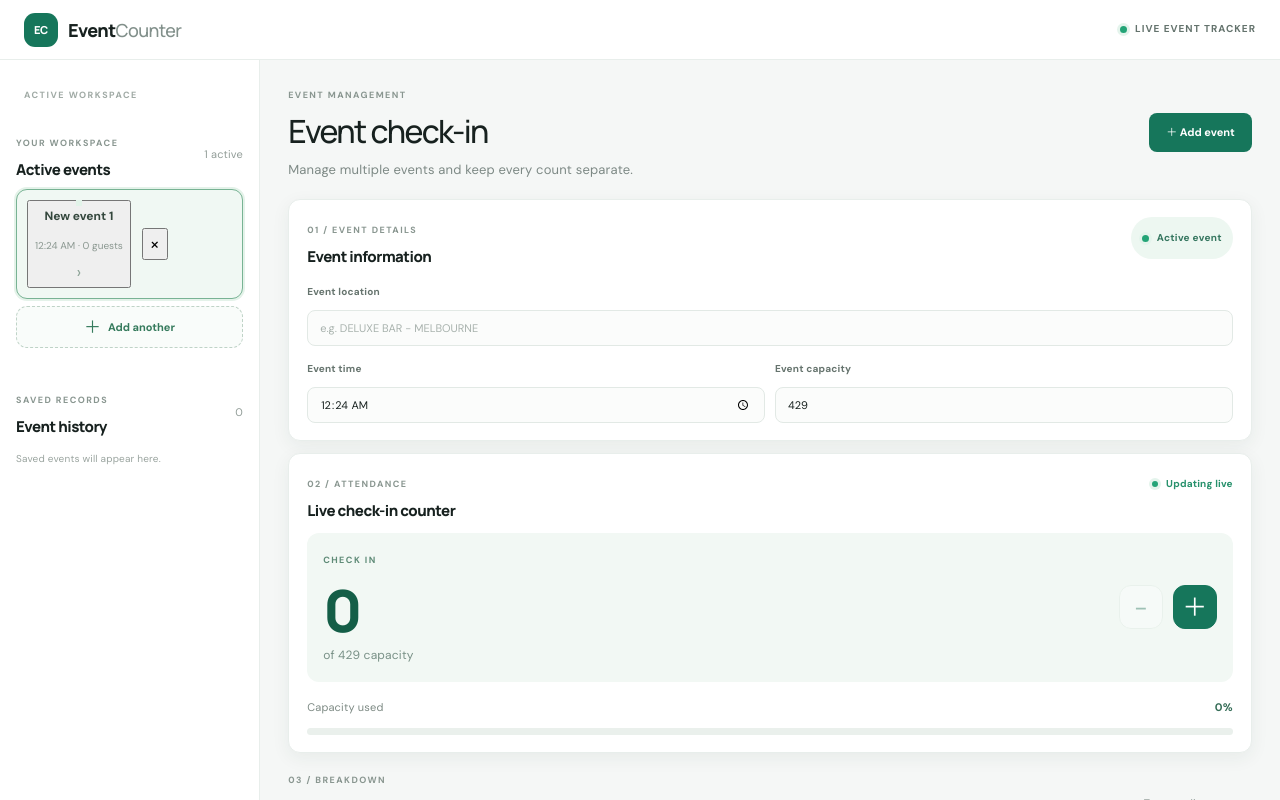
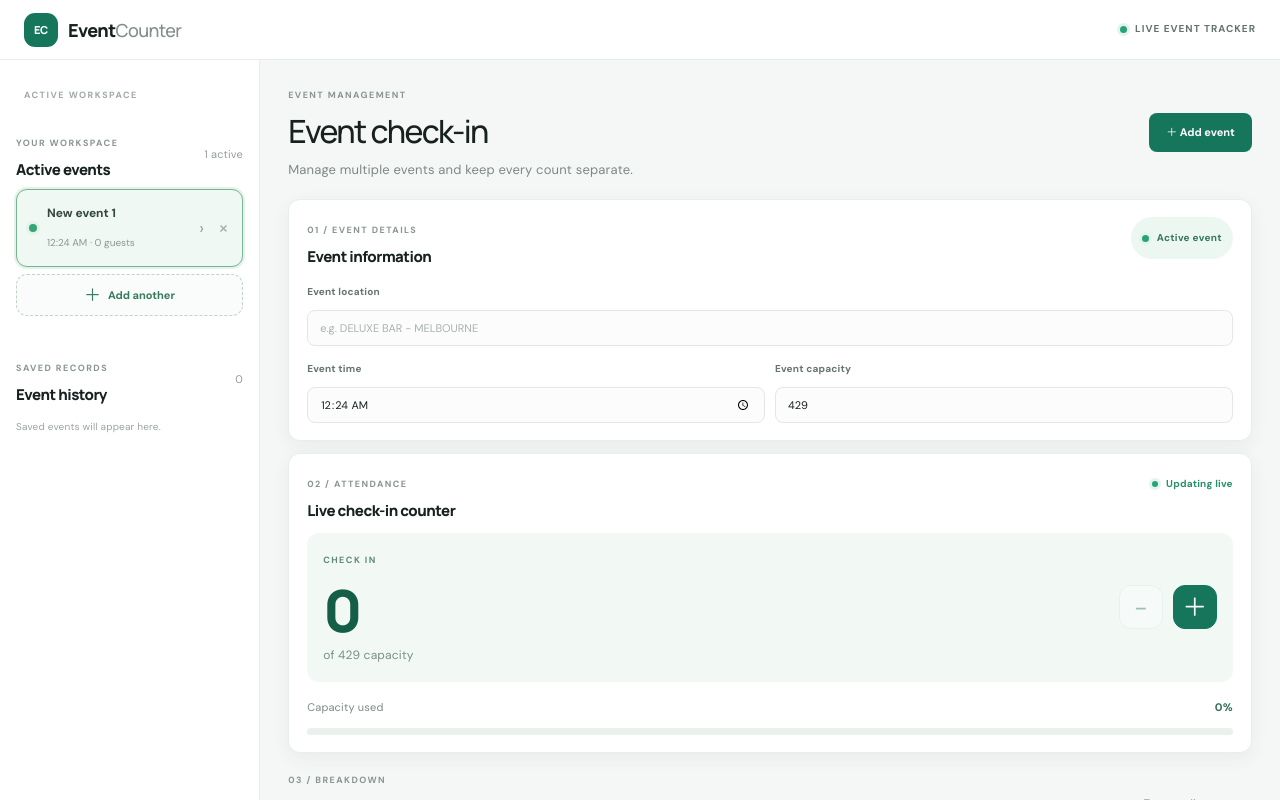
Before and after one commit to choMatt/EventCounter, a React (Vite) app: page / in a window 1280 px wide. Shown: the top 800 px of the page. Built offline with nearby package versions, Linux system fonts and the light colour scheme.

Commit message:
Style delete controls for active events

```diff
--- a/src/App.css
+++ b/src/App.css
@@ -139,3 +139,11 @@ h1,h2,p{margin-top:0}h1,h2{font-family:Manrope,sans-serif;color:var(--ink)}h1{ma
     margin-right:auto;
   }
 }
+
+
+/* Active event delete control */
+.sidebar .event-tab{display:flex;align-items:stretch;gap:4px;padding:4px 6px 4px 9px}
+.event-tab-main{display:flex;align-items:center;gap:10px;flex:1;min-width:0;padding:6px 3px;border:0;background:transparent;text-align:left}
+.event-delete-button{flex:none;width:25px;height:25px;align-self:center;border:0;border-radius:6px;color:#a1aaa5;background:transparent;font-size:19px;line-height:1}
+.event-delete-button:hover{color:#b94b42;background:#fff0ee}
+.event-tab-main .event-tab-text{flex:1}
```
